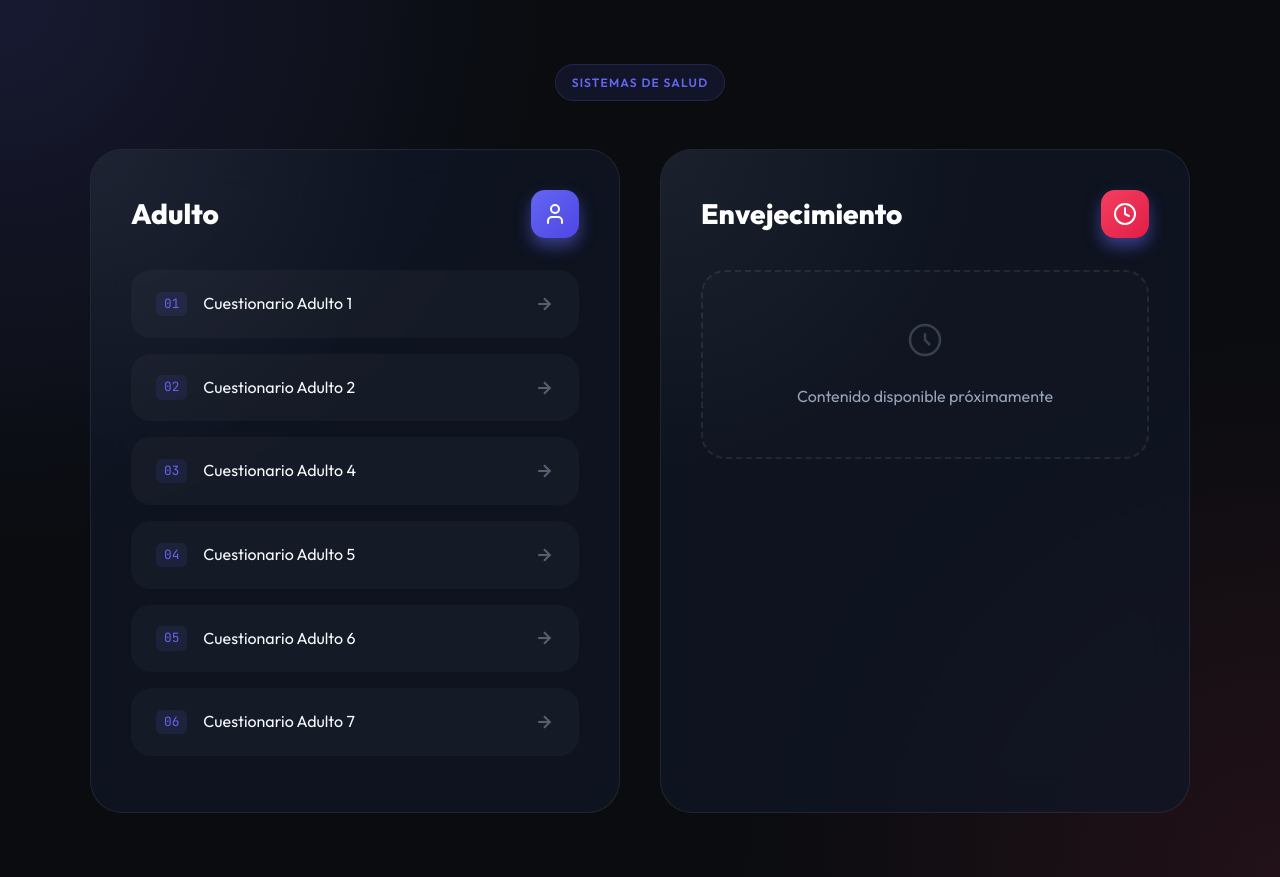
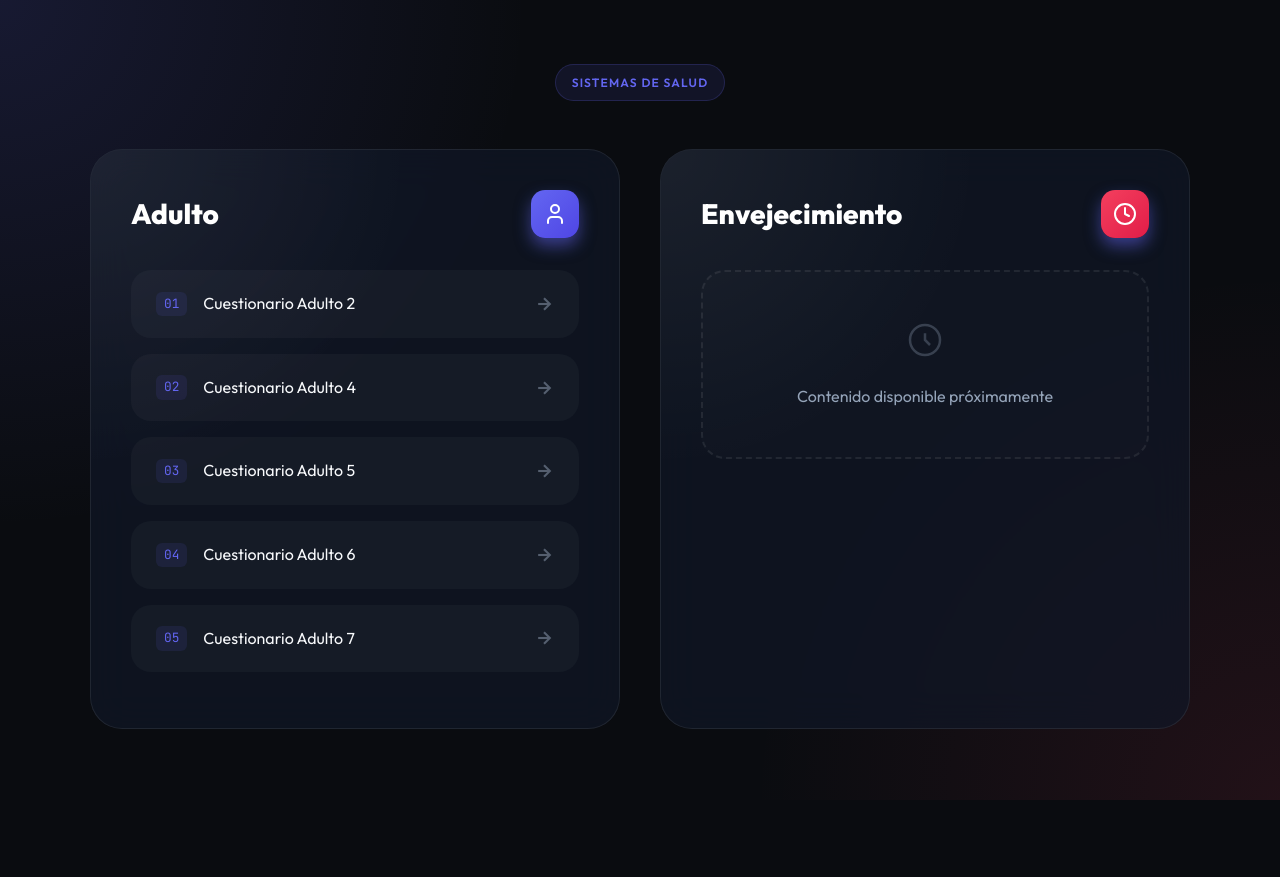
Before and after one commit to DiabloMC93/test, a plain HTML site: page index.html in a window 1280 px wide. After the commit the page ends 800 px from the top, so only its background shows below. Drawn offline with Linux system fonts and the light colour scheme.

Commit message:
Update index.html

```diff
--- a/index.html
+++ b/index.html
@@ -230,18 +230,9 @@
                 </div>
                 <ul>
                     <li>
-                        <a href="https://diablomc93.github.io/adulto1/" target="_blank" class="exam-link">
+                        <a href="https://diablomc93.github.io/adulto2/" target="_blank" class="exam-link">
                             <div class="exam-info">
                                 <span class="exam-number">01</span>
-                                <span>Cuestionario Adulto 1</span>
-                            </div>
-                            <svg class="arrow-icon" viewBox="0 0 24 24" fill="none" stroke="currentColor" stroke-width="2.5"><line x1="5" y1="12" x2="19" y2="12"></line><polyline points="12 5 19 12 12 19"></polyline></svg>
-                        </a>
-                    </li>
-                    <li>
-                        <a href="https://diablomc93.github.io/adulto2/" target="_blank" class="exam-link">
-                            <div class="exam-info">
-                                <span class="exam-number">02</span>
                                 <span>Cuestionario Adulto 2</span>
                             </div>
                             <svg class="arrow-icon" viewBox="0 0 24 24" fill="none" stroke="currentColor" stroke-width="2.5"><line x1="5" y1="12" x2="19" y2="12"></line><polyline points="12 5 19 12 12 19"></polyline></svg>
@@ -250,7 +241,7 @@
                     <li>
                         <a href="https://diablomc93.github.io/adulto4/" target="_blank" class="exam-link">
                             <div class="exam-info">
-                                <span class="exam-number">03</span>
+                                <span class="exam-number">02</span>
                                 <span>Cuestionario Adulto 4</span>
                             </div>
                             <svg class="arrow-icon" viewBox="0 0 24 24" fill="none" stroke="currentColor" stroke-width="2.5"><line x1="5" y1="12" x2="19" y2="12"></line><polyline points="12 5 19 12 12 19"></polyline></svg>
@@ -259,7 +250,7 @@
                     <li>
                         <a href="https://diablomc93.github.io/adulto5/" target="_blank" class="exam-link">
                             <div class="exam-info">
-                                <span class="exam-number">04</span>
+                                <span class="exam-number">03</span>
                                 <span>Cuestionario Adulto 5</span>
                             </div>
                             <svg class="arrow-icon" viewBox="0 0 24 24" fill="none" stroke="currentColor" stroke-width="2.5"><line x1="5" y1="12" x2="19" y2="12"></line><polyline points="12 5 19 12 12 19"></polyline></svg>
@@ -268,7 +259,7 @@
                     <li>
                         <a href="https://diablomc93.github.io/adulto6/" target="_blank" class="exam-link">
                             <div class="exam-info">
-                                <span class="exam-number">05</span>
+                                <span class="exam-number">04</span>
                                 <span>Cuestionario Adulto 6</span>
                             </div>
                             <svg class="arrow-icon" viewBox="0 0 24 24" fill="none" stroke="currentColor" stroke-width="2.5"><line x1="5" y1="12" x2="19" y2="12"></line><polyline points="12 5 19 12 12 19"></polyline></svg>
@@ -277,7 +268,7 @@
                     <li>
                         <a href="https://diablomc93.github.io/adulto7/" target="_blank" class="exam-link">
                             <div class="exam-info">
-                                <span class="exam-number">06</span>
+                                <span class="exam-number">05</span>
                                 <span>Cuestionario Adulto 7</span>
                             </div>
                             <svg class="arrow-icon" viewBox="0 0 24 24" fill="none" stroke="currentColor" stroke-width="2.5"><line x1="5" y1="12" x2="19" y2="12"></line><polyline points="12 5 19 12 12 19"></polyline></svg>
```
